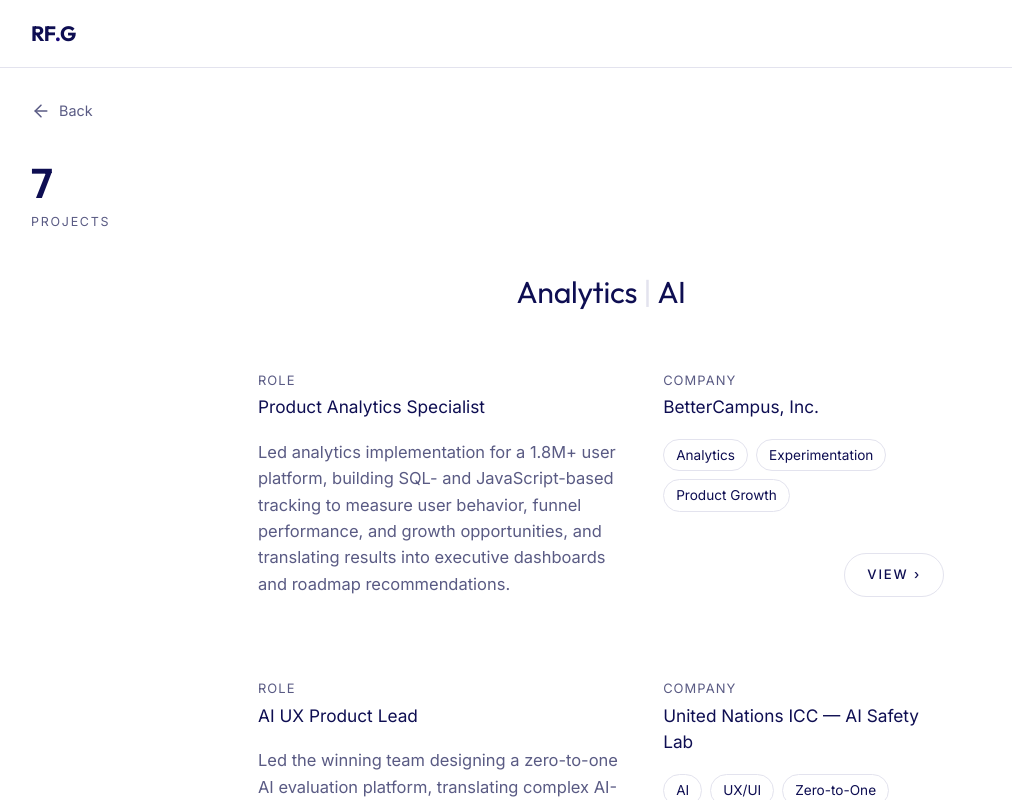
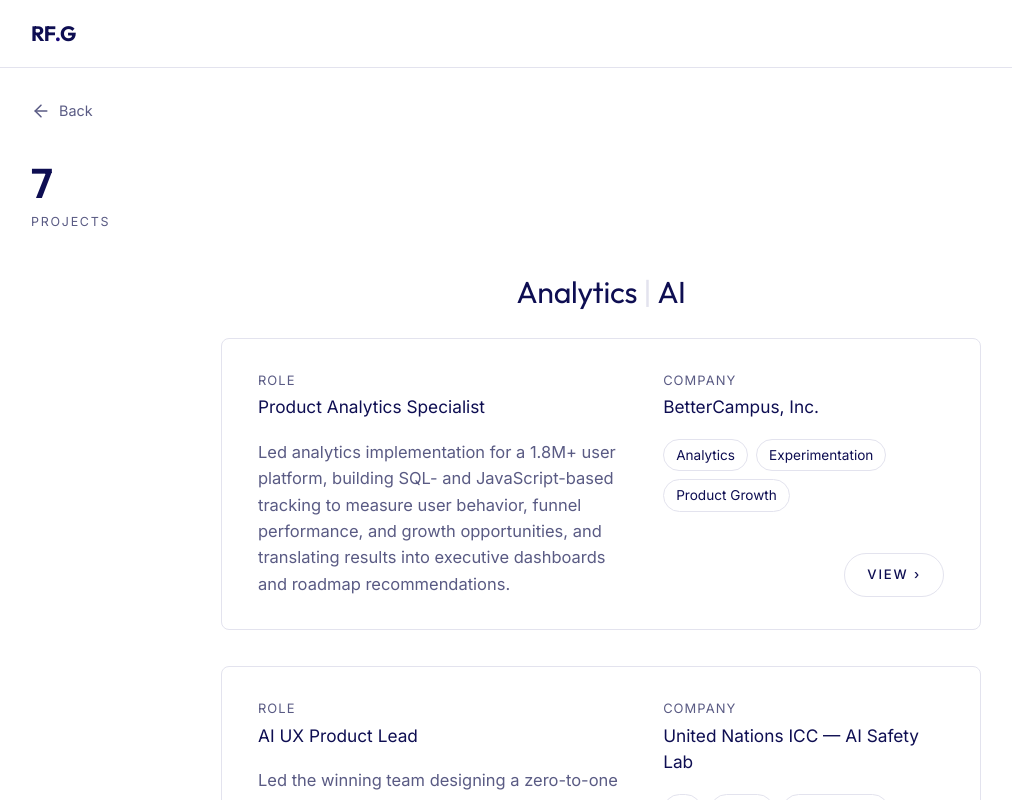
Before and after one commit to RaquelFarias20/myPortfolio, a React (Vite) app in the folder portfolio/: page /projects in a window 1280 px wide. Shown: the top 800 px of the page, without its empty margins (39-1051 px from the left). Built offline with nearby package versions, Linux system fonts and the light colour scheme.

Commit message:
Update index.css
Fine tue project cards

```diff
--- a/portfolio/src/index.css
+++ b/portfolio/src/index.css
@@ -351,8 +351,8 @@ header {
   gap: 24px;
   padding: 28px;
   max-width: 760px;
-  margin: 0 auto 16px;
-  border: 1px solid transparent;
+  margin: 0 auto 36px;
+  border: 1px solid var(--line);
   border-radius: 8px;
   background: var(--bg);
   transition: background 0.18s ease, border-color 0.18s ease;
@@ -409,6 +409,10 @@ header {
   font-size: 1.03rem;
   color: var(--ink-soft);
   line-height: 1.6;
+}
+
+@media (max-width: 719px) {
+  .desc { display: none; }
 }
 
 /* ── Tags ── */
```
